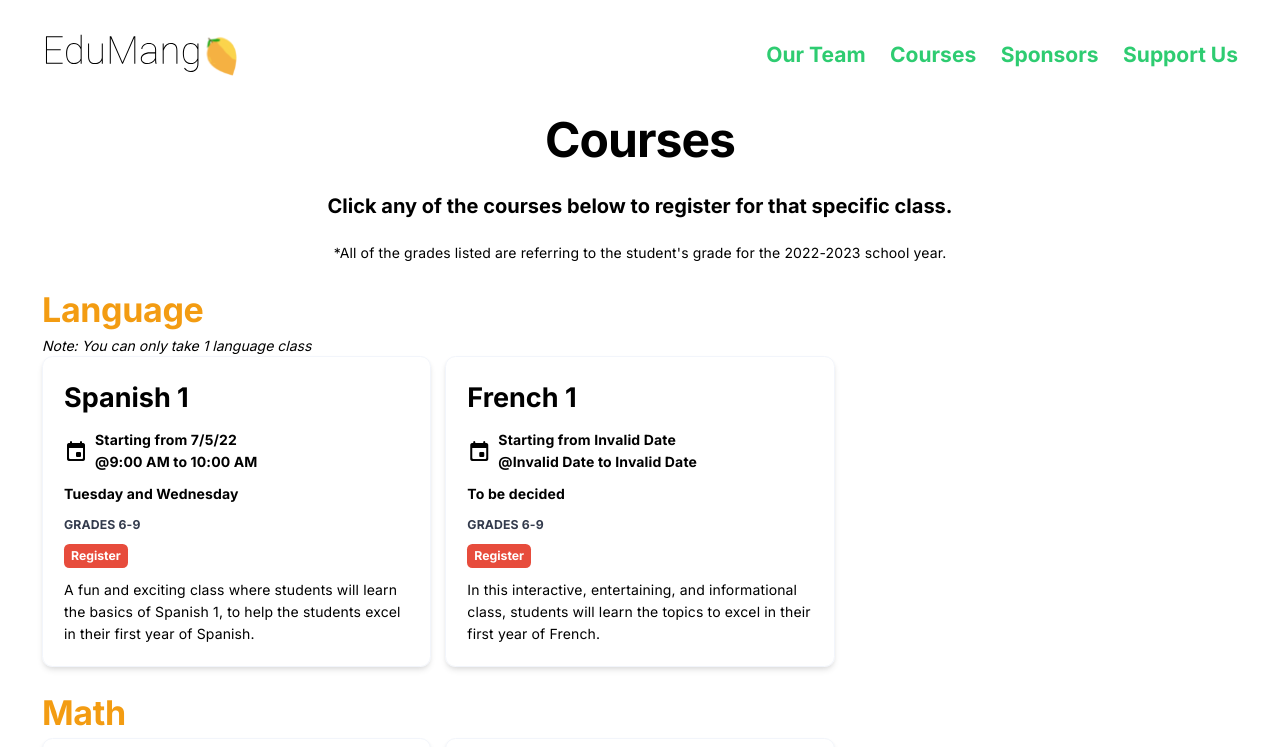
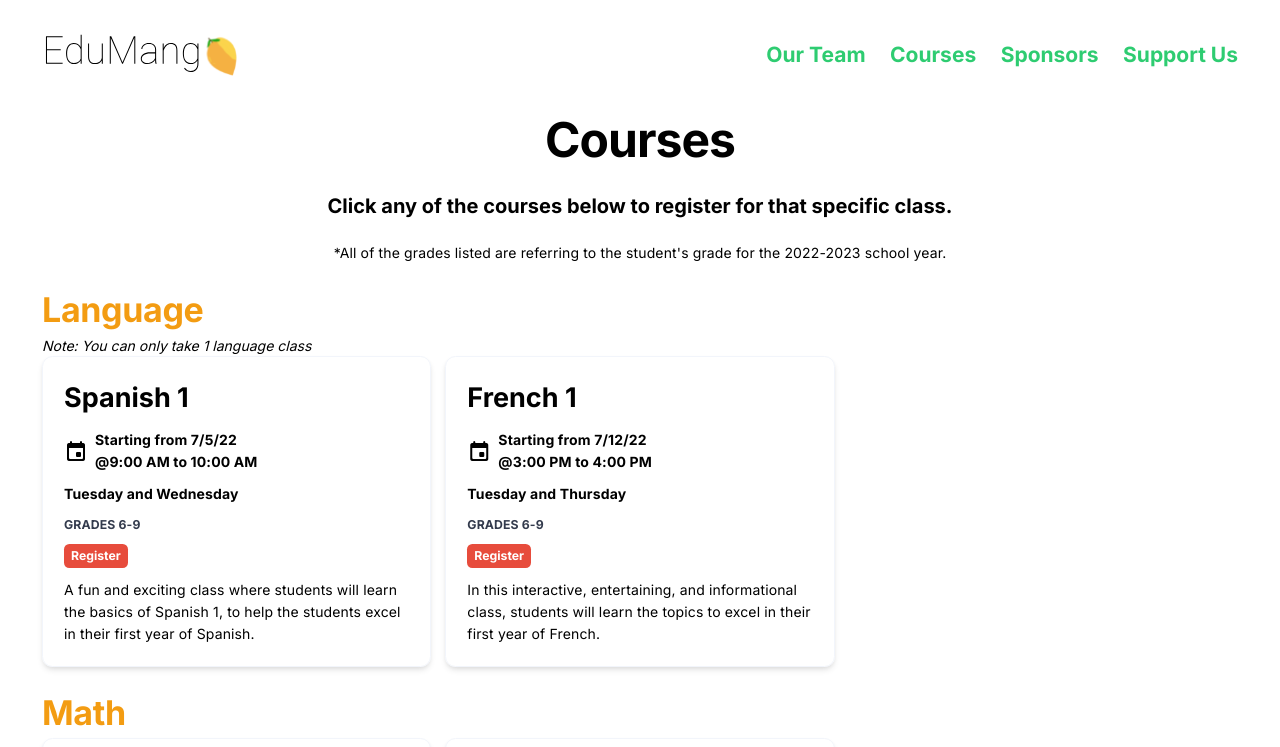
Before and after one commit to ShubhamPatilsd/www-edumango, a Next.js app: page /courses in a window 1280 px wide. Shown: the top 747 px of the page. Built offline with nearby package versions, Linux system fonts and the light colour scheme.

Commit message:
update French 1

```diff
--- a/src/modules/courses.tsx
+++ b/src/modules/courses.tsx
@@ -31,10 +31,10 @@ export default function Courses() {
       courseName: "French 1",
       courseDescription:
         "In this interactive, entertaining, and informational class, students will learn the topics to excel in their first year of French.",
-      startingDate: new Date(""),
+      startingDate: new Date("July 12 , 2022 15:00"),
       grades: [6, 9],
       link: "https://forms.gle/TQSkMmc55a1Rm9NN6",
-      days: "To be decided",
+      days: "Tuesday and Thursday",
     },
   ];
 
```
